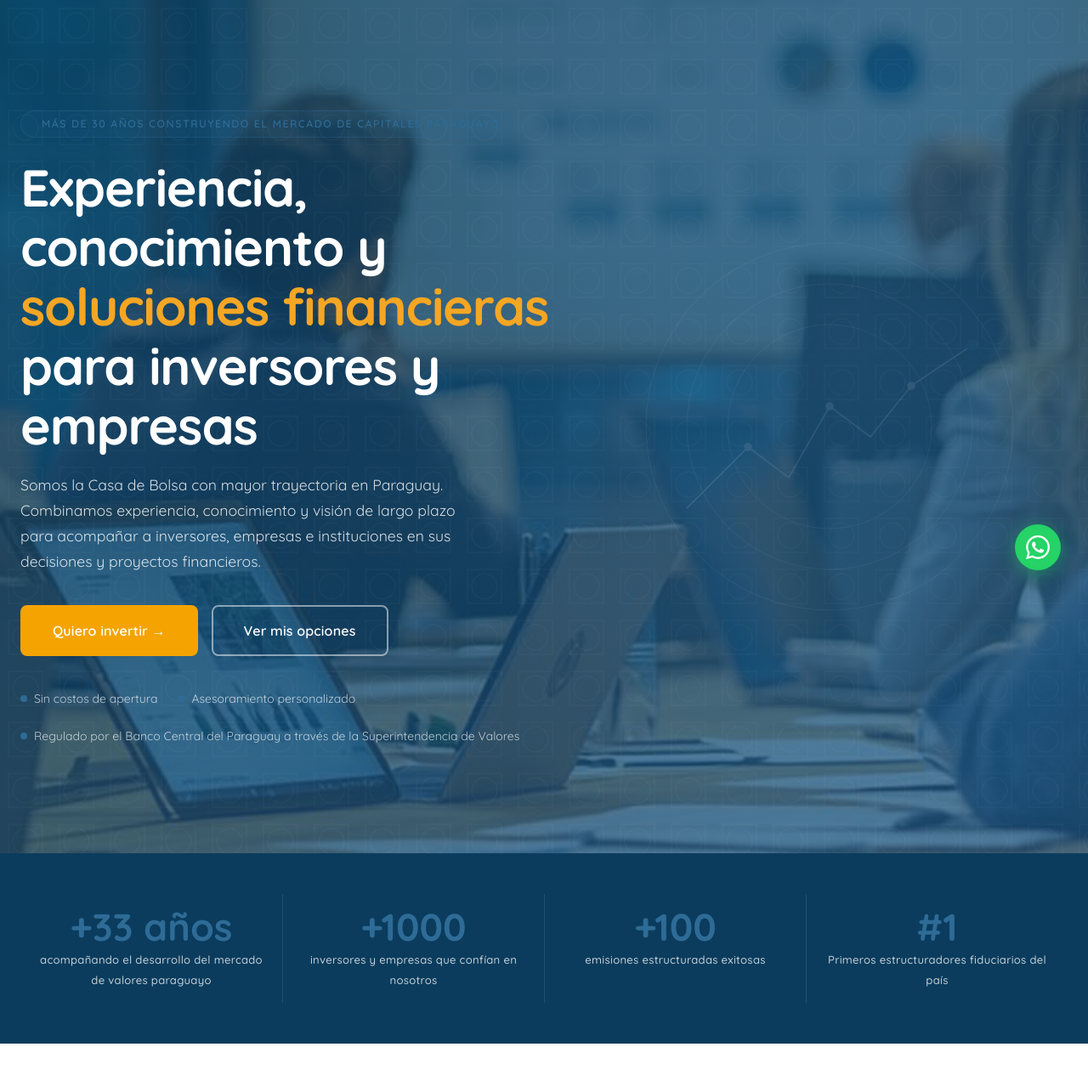
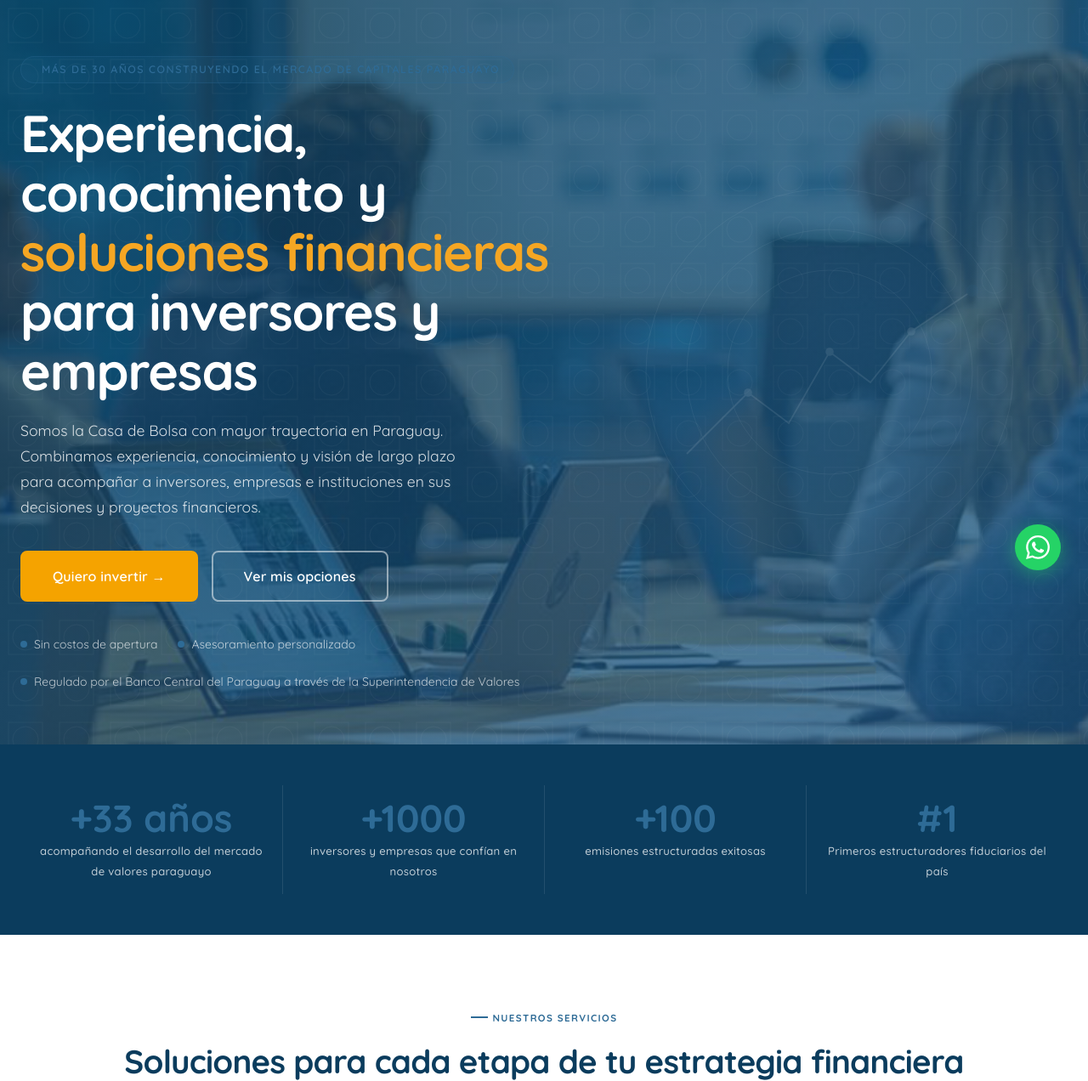
Before and after one commit to keuch2/valores, a PHP site: page / in a window 1280 px wide. Shown: the part 97-1369 px from the top of the page at 85% size. Run offline with PHP 8.4, Linux system fonts and the light colour scheme; data that the repository does not hold is empty; some libraries are stand-ins or nearby versions.

Commit message:
Home: hero más compacto (padding vertical a la mitad, min-height 64vh)
Co-Authored-By: Claude Fable 5 <noreply@anthropic.com>

```diff
--- a/assets/css/styles.css
+++ b/assets/css/styles.css
@@ -496,7 +496,7 @@ ul { list-style: none; }
    HERO SECTIONS
    ============================================================ */
 .hero-main {
-  min-height: 88vh;
+  min-height: 64vh;   /* antes 88vh: menos aire entre el header y el texto */
   background: linear-gradient(135deg, rgba(11,60,93,0.82) 0%, rgba(30,90,138,0.75) 100%), url('../img/hero.jpg') center/cover no-repeat;
   position: relative;
   display: flex;
--- a/includes/views/public/_header.php
+++ b/includes/views/public/_header.php
@@ -13,7 +13,7 @@ $na = fn(string $k) => $act === $k ? ' active' : '';
   <title><?= e($meta['title']) ?></title>
   <meta name="description" content="<?= e($meta['desc'] ?? '') ?>"/>
   <script src="https://cdn.tailwindcss.com"></script>
-  <link rel="stylesheet" href="<?= e(url('assets/css/styles.css')) ?>?v=20260828"/>
+  <link rel="stylesheet" href="<?= e(url('assets/css/styles.css')) ?>?v=20260828b"/>
   <link rel="stylesheet" href="https://cdnjs.cloudflare.com/ajax/libs/font-awesome/6.5.2/css/all.min.css" referrerpolicy="no-referrer"/>
   <script>
     tailwind.config = {
--- a/includes/views/public/home.php
+++ b/includes/views/public/home.php
@@ -1,6 +1,6 @@
 <?php /** Home. Recibe $servicios, $tasas. */ ?>
 <section class="hero-main">
-  <div class="container relative z-10 py-24 lg:py-32">
+  <div class="container relative z-10 py-12 lg:py-16">
     <div class="max-w-2xl">
       <div class="hero-eyebrow animate-fade-up">
         <span></span> Más de 30 años construyendo el mercado de capitales paraguayo
```
